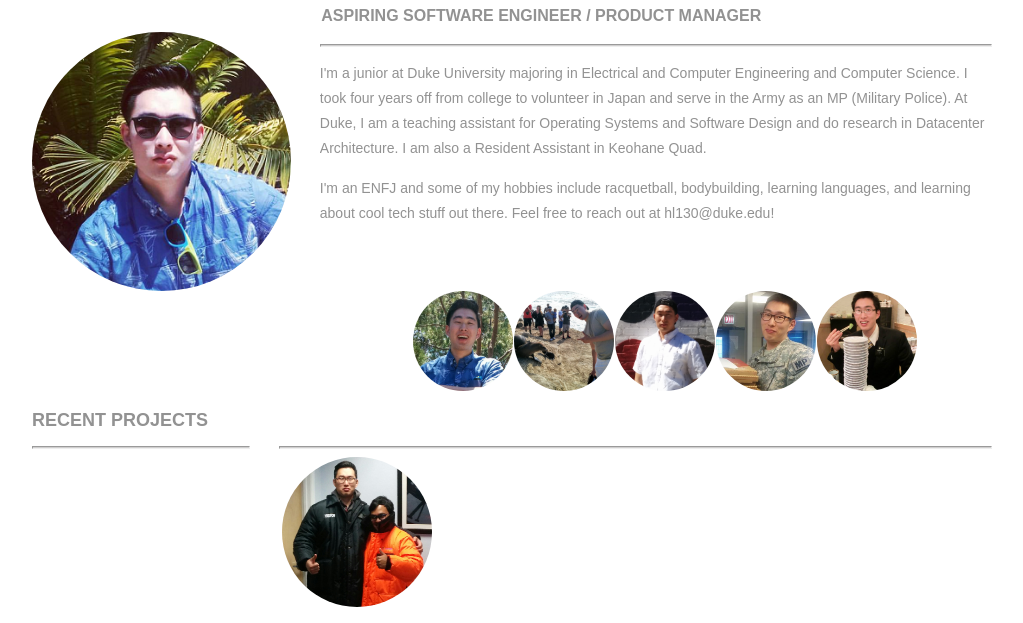
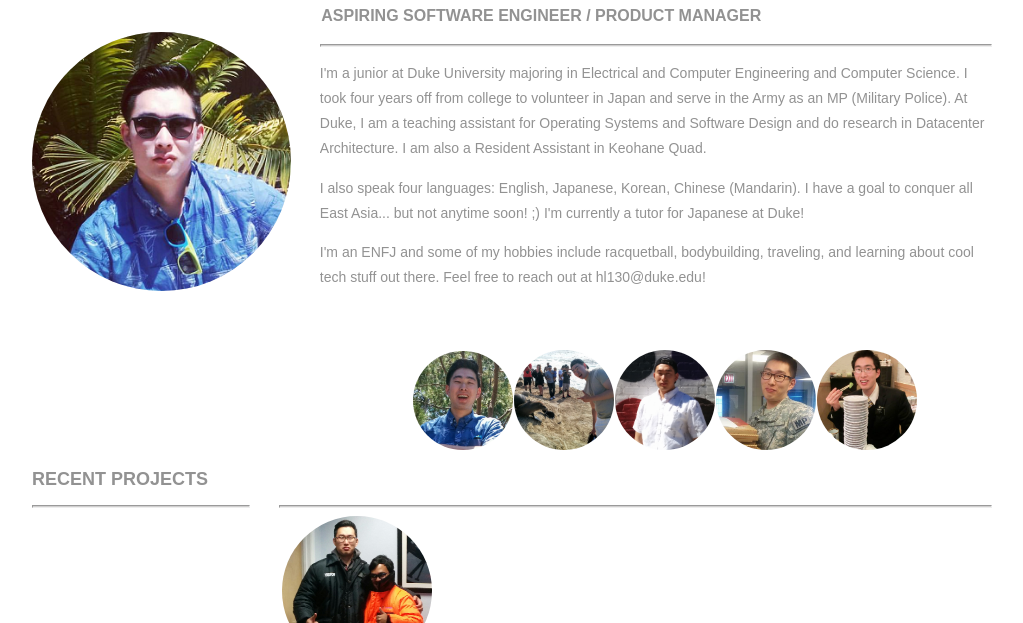
Before and after one commit to narendly/narendly.github.io, a plain HTML site: page index.html in a window 1280 px wide. Shown: the part 174-797 px from the top of the page, without its empty margins (128-1151 px from the left). Drawn offline with Linux system fonts and the light colour scheme.

Commit message:
Update languages

```diff
--- a/index.html
+++ b/index.html
@@ -26,7 +26,8 @@
     <h3> &nbsp; &nbsp; &nbsp; &nbsp; &nbsp; &nbsp; &nbsp; &nbsp; &nbsp; &nbsp; &nbsp; &nbsp;ASPIRING SOFTWARE ENGINEER / PRODUCT MANAGER</h3>
     <hr>
     <p>I'm a junior at Duke University majoring in Electrical and Computer Engineering and Computer Science. I took four years off from college to volunteer in Japan and serve in the Army as an MP (Military Police). At Duke, I am a teaching assistant for Operating Systems and Software Design and do research in Datacenter Architecture. I am also a Resident Assistant in Keohane Quad.</p>
-    <p>I'm an ENFJ and some of my hobbies include racquetball, bodybuilding, learning languages, and learning about cool tech stuff out there. Feel free to reach out at hl130@duke.edu!</p>
+    <p>I also speak four languages: English, Japanese, Korean, Chinese (Mandarin). I have a goal to conquer all East Asia... but not anytime soon! ;) I'm currently a tutor for Japanese at Duke!</p>
+    <p>I'm an ENFJ and some of my hobbies include racquetball, bodybuilding, traveling, and learning about cool tech stuff out there. Feel free to reach out at hl130@duke.edu!</p>
   </section>
   <!-- Links to Social network accounts -->
   <aside class="socialNetworkNavBar">
```
